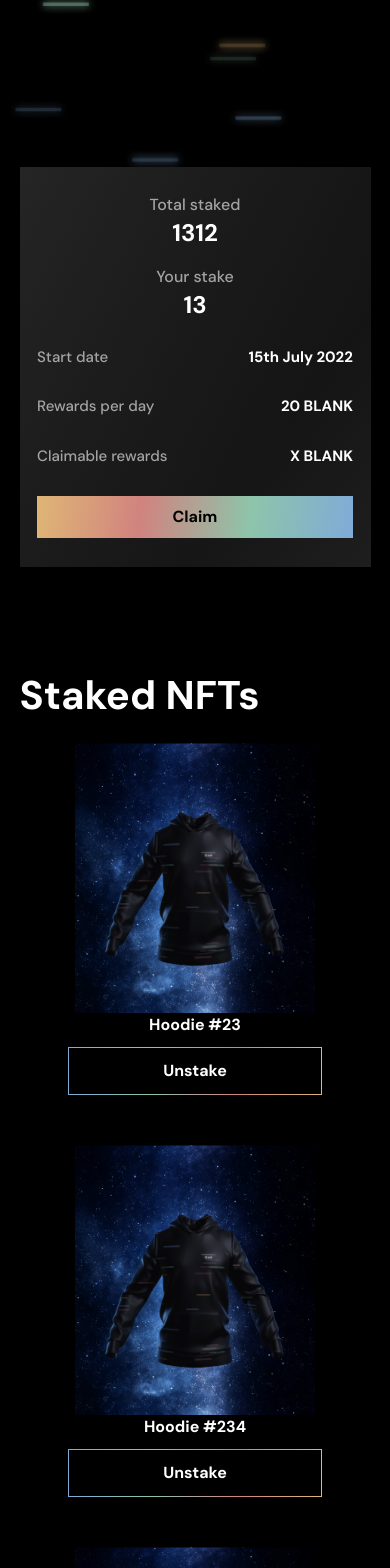
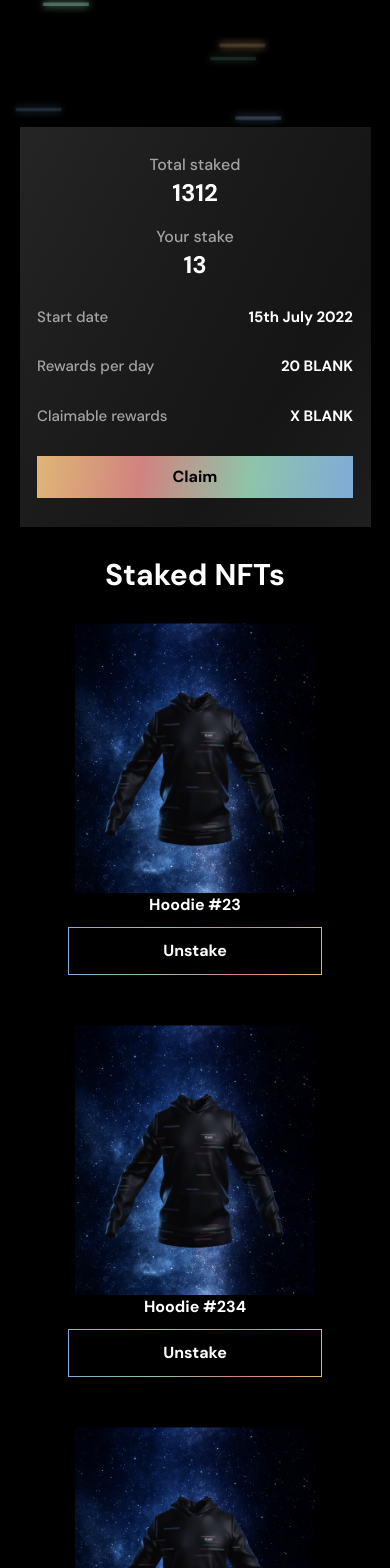
Before and after one commit to ldzoid/crypto-internship-2022, a Next.js app: page /stake in a window 390 px wide. Shown: the part 317-1885 px from the top of the page. Built offline with nearby package versions, Linux system fonts and the light colour scheme.

Commit message:
UI fixes

```diff
--- a/components/stake/SectionStakeList.module.css
+++ b/components/stake/SectionStakeList.module.css
@@ -3,7 +3,6 @@
   height: 450px;
   display: flex;
   flex-direction: column;
-  margin-top: 100px;
   color: #fff;
   justify-content: space-between;
   margin: 100px 0;
@@ -26,10 +25,12 @@
   .container {
     height: auto;
     width: 90%;
+    margin: 20px 0;
   }
 
   .headerSecondary {
-    font-size: 40px;
+    font-size: 30px;
+    text-align: center;
   }
 
   .stakedListContainer {
--- a/components/stake/StakeDashboard.module.css
+++ b/components/stake/StakeDashboard.module.css
@@ -11,6 +11,7 @@
       rgba(0, 0, 0, 0) 71.12%
     ),
     linear-gradient(132.99deg, #000000 0%, #1e1e1e 100%);
+    margin-top: -40px;
 }
 
 .infoContainer {
```
